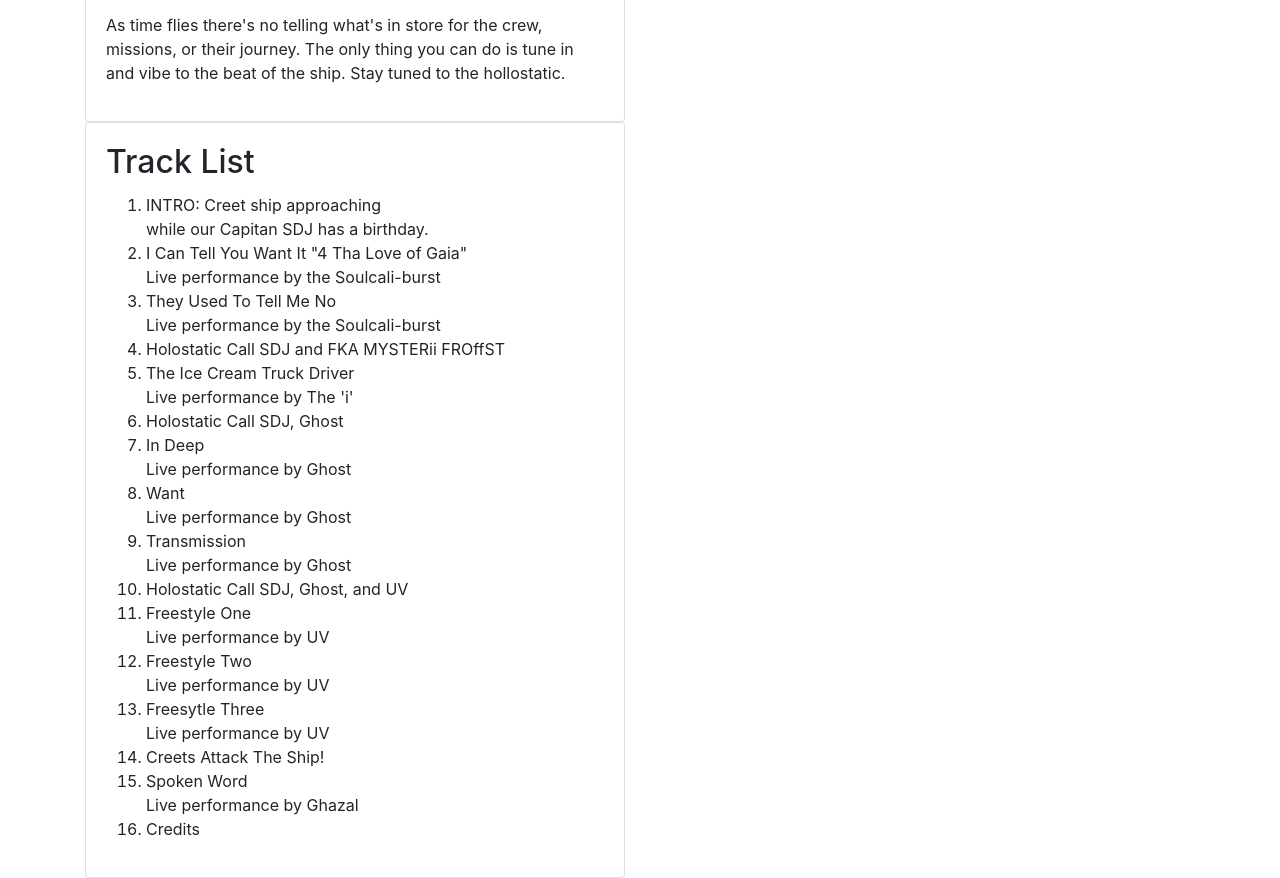
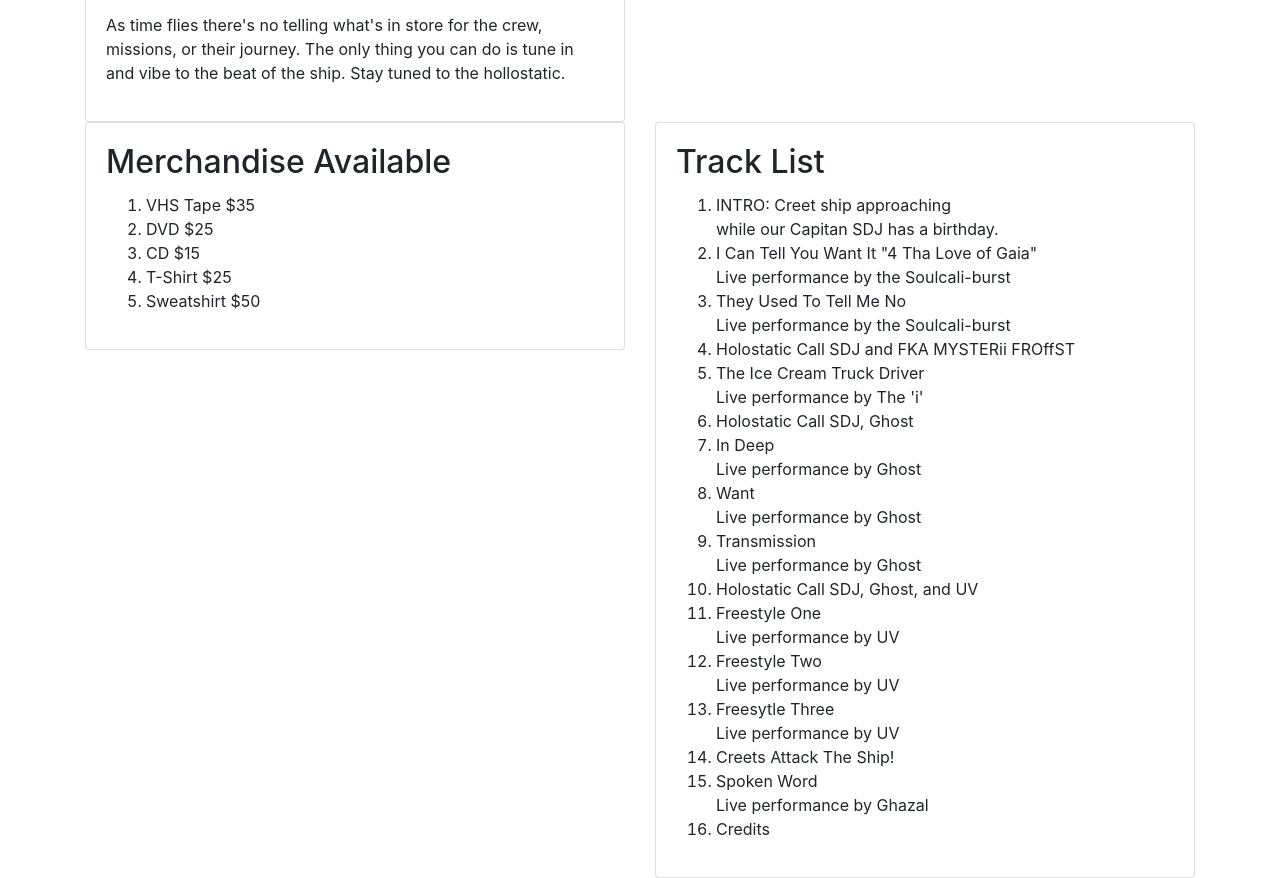
Before and after one commit to simpledimplejohn/aagtw2, a plain HTML site: page index.html in a window 1280 px wide. Shown: the part 701-1579 px from the top of the page. Drawn offline with nearby package versions, Linux system fonts and the light colour scheme.

Commit message:
Add merchandise card to index file

```diff
--- a/index.html
+++ b/index.html
@@ -46,6 +46,20 @@
       <div class="col-6">
         <div class="card">
           <div class="card-body">
+            <h2 class="card-title">Merchandise Available</h2>
+            <ol>
+              <li>VHS Tape $35</li>
+              <li>DVD $25</li>
+              <li>CD $15</li>
+              <li>T-Shirt $25</li>
+              <li>Sweatshirt $50</li>
+            </ol>
+          </div>
+        </div>
+      </div>
+      <div class="col-6">
+        <div class="card">
+          <div class="card-body">
             <h2 class="card-title">Track List</h2>
             <ol>
               <li>INTRO: Creet ship approaching<br>
```
